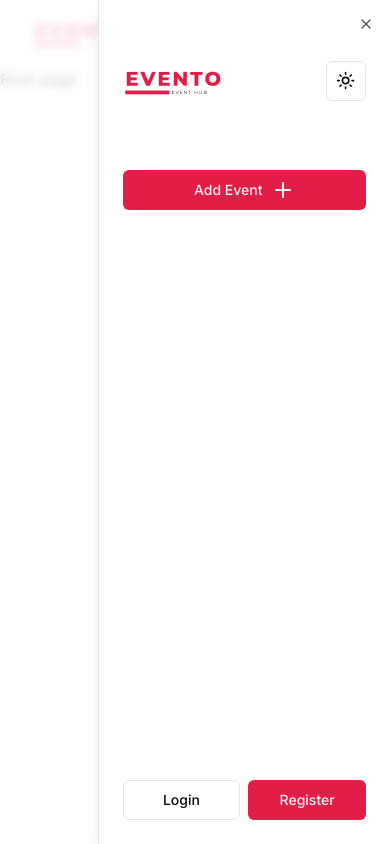
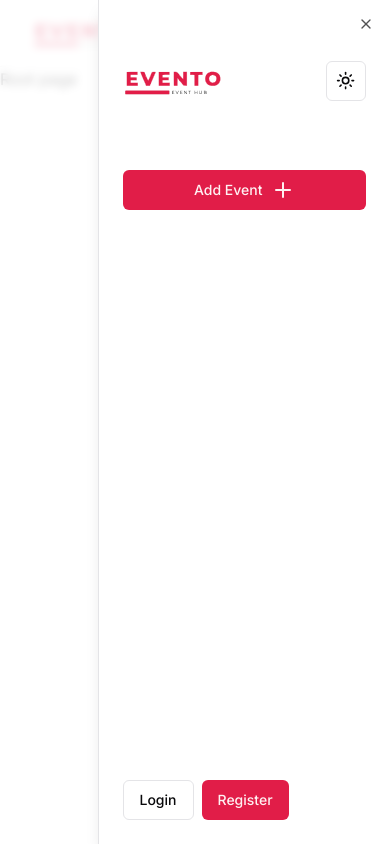
Before and after one commit to shaddock601/evento-app, a Next.js app: page / in a window 390 px wide. Both pictures are taken after a click on the button 346 px from the left and 33 px from the top of the page. Built offline with nearby package versions, Linux system fonts and the light colour scheme; no server answers.

Commit message:
Change some color of Clerk UI

```diff
--- a/app/(auth)/(routes)/sign-in/[[...sign-in]]/page.tsx
+++ b/app/(auth)/(routes)/sign-in/[[...sign-in]]/page.tsx
@@ -1,5 +1,16 @@
 import { SignIn } from "@clerk/nextjs";
 
 export default function Page() {
-  return <SignIn />;
+  return (
+    <SignIn
+      appearance={{
+        elements: {
+          formButtonPrimary:
+            "bg-primary hover:bg-rose-400 transition duration-300 delay-150",
+          headerTitle:
+            "font-bold text-primary",
+        },
+      }}
+    />
+  );
 }
--- a/app/globals.css
+++ b/app/globals.css
@@ -64,3 +64,7 @@ body,
     @apply bg-background text-foreground;
   }
 }
+
+.cl-internal-b3fm6y {
+  background-color: #e11d48;
+}
--- a/components/mobile-nav.tsx
+++ b/components/mobile-nav.tsx
@@ -3,16 +3,19 @@
 import Link from "next/link";
 import Image from "next/image";
 import { Plus } from "lucide-react";
+import { UserButton, useAuth } from "@clerk/nextjs";
 
 import { SheetContent, SheetFooter, SheetHeader, SheetTitle } from "@/components/ui/sheet";
 import { ModeToggle } from "@/components/ui/mode-toggle";
 import { Button } from "@/components/ui/button";
+import { cn } from "@/lib/utils";
 
 interface SidebarProps {
     closeSheet: () => void;
 }
 
 const MobileNav = ({ closeSheet }: SidebarProps) => {
+    const { isSignedIn } = useAuth();
     return (
         <SheetContent className="flex flex-col h-full">
             <SheetHeader>
@@ -20,11 +23,14 @@ const MobileNav = ({ closeSheet }: SidebarProps) => {
                     <Link href="/" className="cursor-pointer" onClick={() => closeSheet()}>
                         <Image src="/logo.svg" width={100} height={50} alt="logo" />
                     </Link>
-                    <ModeToggle />
+                    <div className="flex items-center space-x-2">
+                        <ModeToggle />
+                        <UserButton afterSignOutUrl="/" />
+                    </div>
                 </SheetTitle>
             </SheetHeader>
             <div className="flex-grow">
-                <Button className="w-full my-4">
+                <Button className="w-full my-4" onClick={() => closeSheet()}>
                     <div className="flex items-center">
                         Add Event
                         <Plus className="ml-2" />
@@ -32,12 +38,17 @@ const MobileNav = ({ closeSheet }: SidebarProps) => {
                 </Button>
             </div>
             <SheetFooter className="mt-auto">
-                <div className="grid gap-x-2 grid-cols-2">
-                    <Button variant="outline">Login</Button>
-                    <Button>Register</Button>
+                <div className={cn("grid grid-cols-2 gap-2 w-full", isSignedIn ? "hidden" : "flex")}>
+                    <Link href="/sign-in">
+                        <Button variant="outline" className="w-full">Login</Button>
+                    </Link>
+                    <Link href="/sign-up">
+                        <Button className="w-full">Register</Button>
+                    </Link>
                 </div>
             </SheetFooter>
         </SheetContent>
+
     );
 }
 
```
